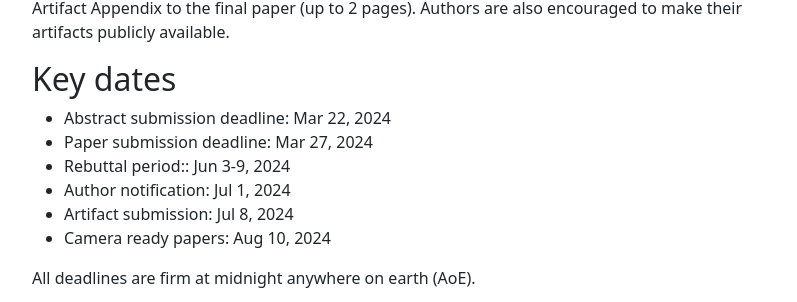
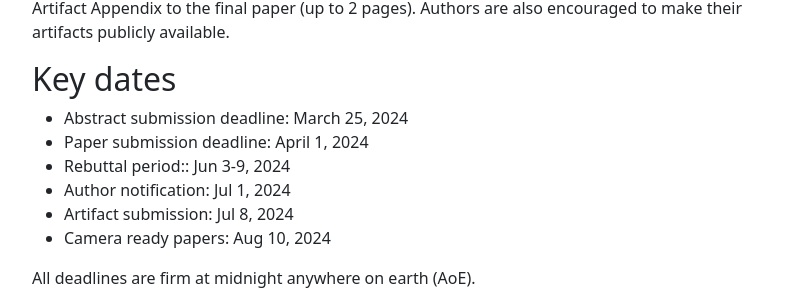
Before and after one commit to pact2024/pact2024.github.io, a Jekyll site: the page built from submit/index.md, in a window 1280 px wide and 900 px high, scrolled down 3177 px. Shown: the part 153-455 px from the top of the window, without its empty margins (50-847 px from the left). Built offline with Jekyll 4.4.1, drawn with Linux system fonts in a browser that asks for light colours; some of the changed text lies outside the part shown.

Commit message:
Update call_for_papers.md

```diff
--- a/_includes/call_for_papers.md
+++ b/_includes/call_for_papers.md
@@ -3,7 +3,7 @@
 
 PACT 2024 will be held in **Long Beach, California, USA**, during {{ site.data.vars.conf_dates }}.
 
-**Submissions due: March 27, 2024**
+**Submissions due: April 1, 2024**
 
 ### *PACT 2024 includes a New Call for Tools and Practical Experience Papers*
 
@@ -125,8 +125,8 @@
 
 ## Key dates
 
-* Abstract submission deadline: Mar 22, 2024
-* Paper submission deadline: Mar 27, 2024
+* Abstract submission deadline: March 25, 2024
+* Paper submission deadline: April 1, 2024
 * Rebuttal  period:: Jun 3-9, 2024
 * Author notification: Jul 1, 2024
 * Artifact submission: Jul 8, 2024
```
